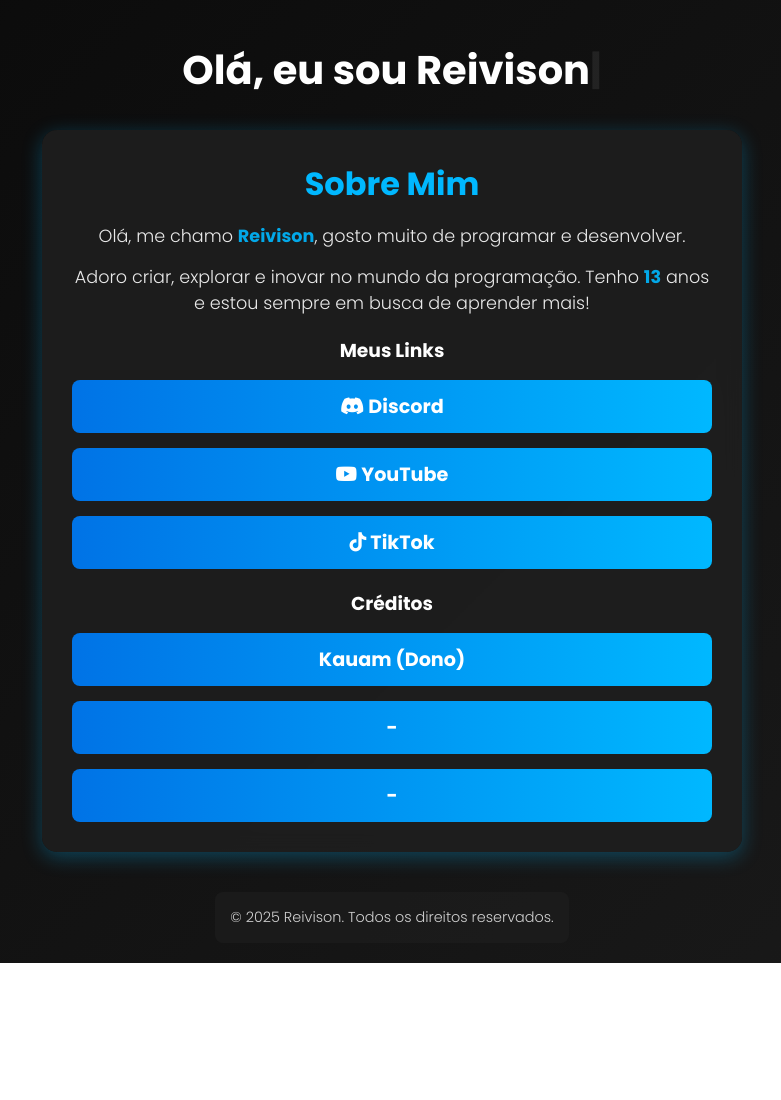
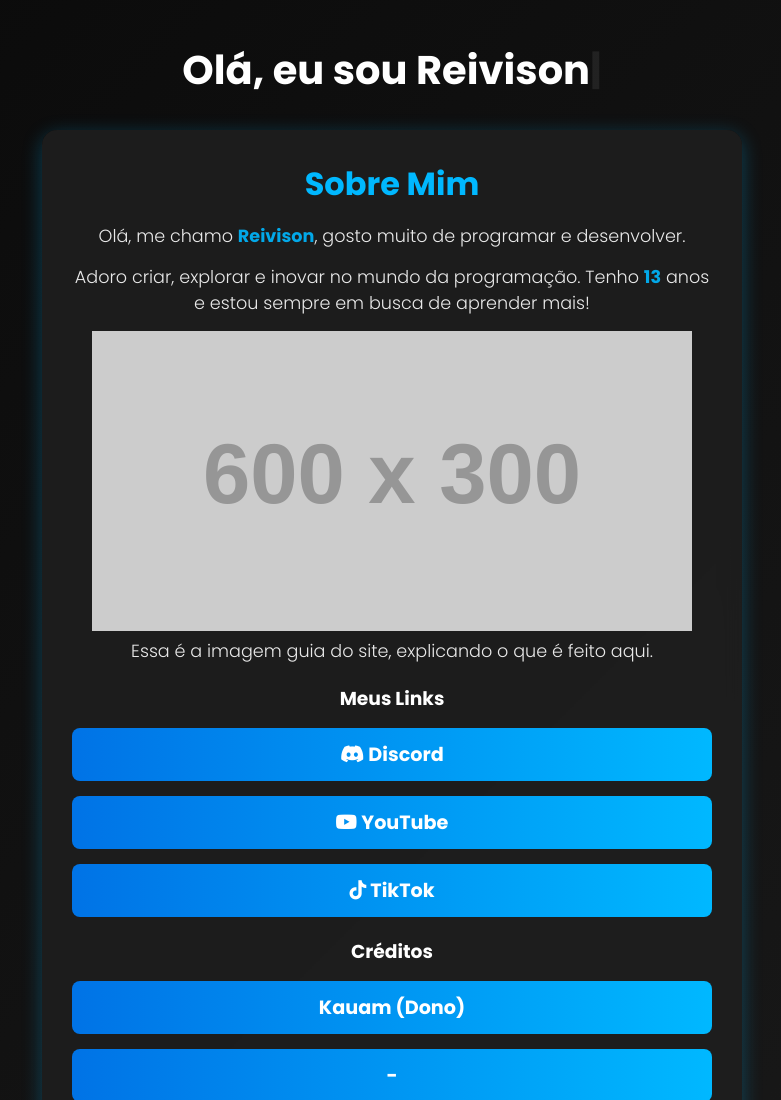
Before and after one commit to Reivison009/Meu-site, a plain HTML site: page intex.html in a window 1280 px wide. Shown: the top 1100 px of the page, without its empty margins (248-1029 px from the left). Before the commit the page ends 963 px from the top, so only its background shows below. Drawn offline with Linux system fonts and the light colour scheme; placeholder pictures from the web are drawn by us.

Commit message:
intex.html

```diff
--- a/intex.html
+++ b/intex.html
@@ -16,6 +16,12 @@
     <h2>Sobre Mim</h2>
     <p>Olá, me chamo <span class="highlight">Reivison</span>, gosto muito de programar e desenvolver.</p>
     <p>Adoro criar, explorar e inovar no mundo da programação. Tenho <span class="highlight">13</span> anos e estou sempre em busca de aprender mais!</p>
+
+    <!-- Imagem Guia -->
+    <div class="guide-image">
+      <img src="https://via.placeholder.com/600x300.png?text=Imagem+Guia" alt="Imagem Guia" class="guide-img">
+      <p>Essa é a imagem guia do site, explicando o que é feito aqui.</p>
+    </div>
 
     <div class="links">
       <h3>Meus Links</h3>
```
